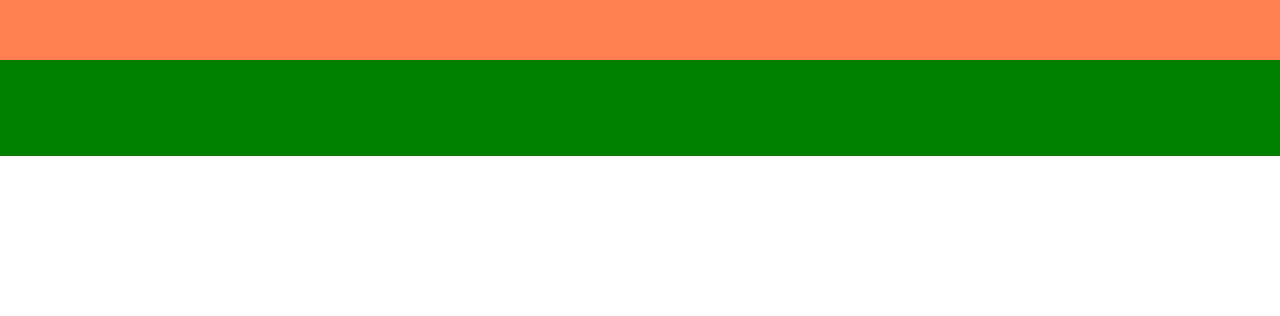
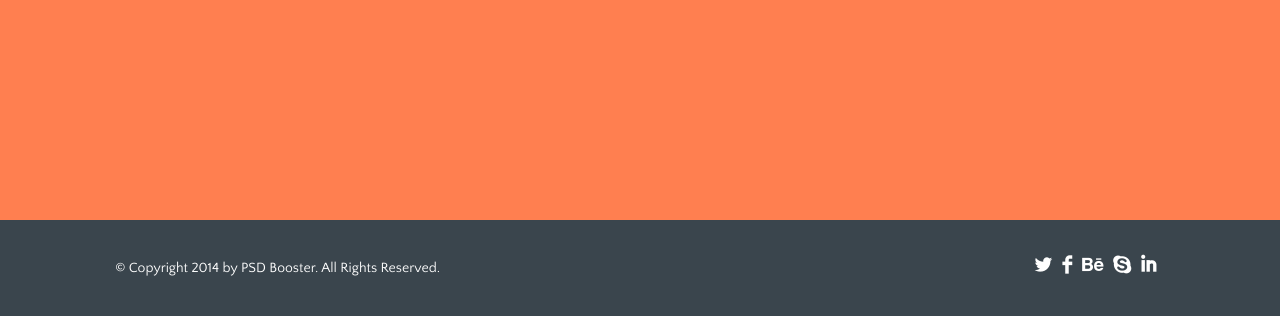
Before and after one commit to s-i-l-k/Modest, a website: page index.html in a window 1280 px wide. Shown: the part 3884-4200 px from the top of the page. Before the commit the page ends 4040 px from the top, so only its background shows below. Drawn offline with nearby package versions, Linux system fonts and the light colour scheme.

Commit message:
footer done

```diff
--- a/index.html
+++ b/index.html
@@ -267,11 +267,12 @@
             </div>
     </section>
 
-    <footer class="container-fluid">
-            <div class="row">
-                <div class="col-12 footer"></div>
-            </div>
-    </section>
+    <footer id="footer" class="container-fluid">
+        <div class="row">
+            <div class="col-sm-9 col-md-10 copyright"> &copy; Copyright 2014 by PSD Booster. All Rights Reserved.</div>
+            <div class="col-sm-3 col-md-2 socials">LFEHI</div>
+        </div>
+    </footer>
 
 
     <script src="https://code.jquery.com/jquery-3.3.1.slim.min.js" integrity="sha384-q8i/X+965DzO0rT7abK41JStQIAqVgRVzpbzo5smXKp4YfRvH+8abtTE1Pi6jizo" crossorigin="anonymous"></script>
--- a/scss/main.scss
+++ b/scss/main.scss
@@ -356,11 +356,32 @@ $font3: "Socialico";
 }
 
 .contact {
-    height: 95vh;
+    min-height: 115vh;
     background-color: coral;
 }
 
-.footer {
-    height: 12vh;
-    background-color: green;
+#footer {
+    min-height: 12vh;
+    background-color: $darkColor;
+    color: white;
+    padding-left:  9%;
+    padding-right: 9%;
+    .copyright {
+        font-size: 14px;
+        font-family: $font2;
+        line-height: 12vh;
+        @media (max-width: 575px) {
+            text-align: center;
+        }
+    }
+    .socials {
+        font-size: 30px;
+        font-family: $font3;
+        letter-spacing: 7px;
+        text-align: right;
+        line-height: 12vh;
+        @media (max-width: 575px) {
+            text-align: center;
+        }
+    }
 }
```
Also changed, not shown: css/main.css.
